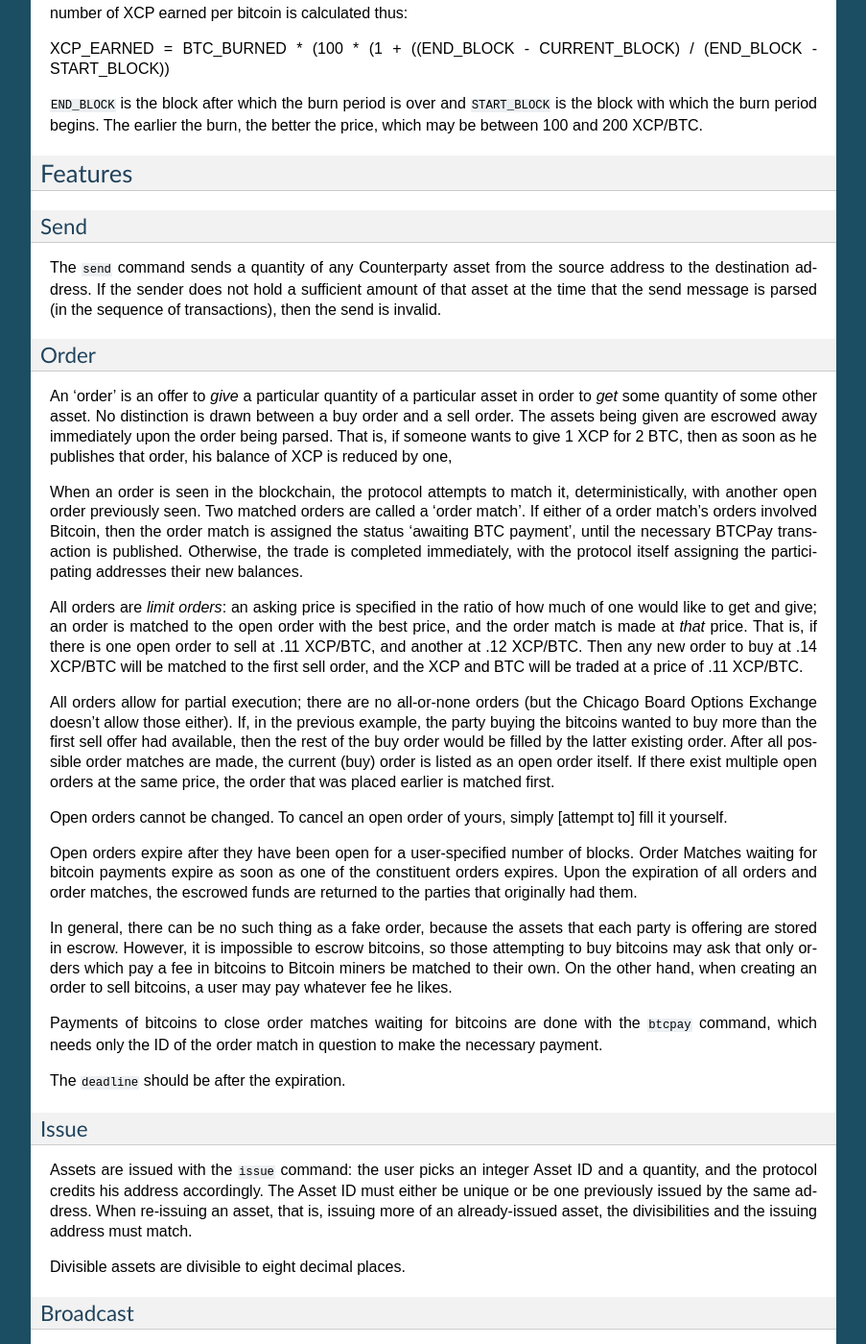
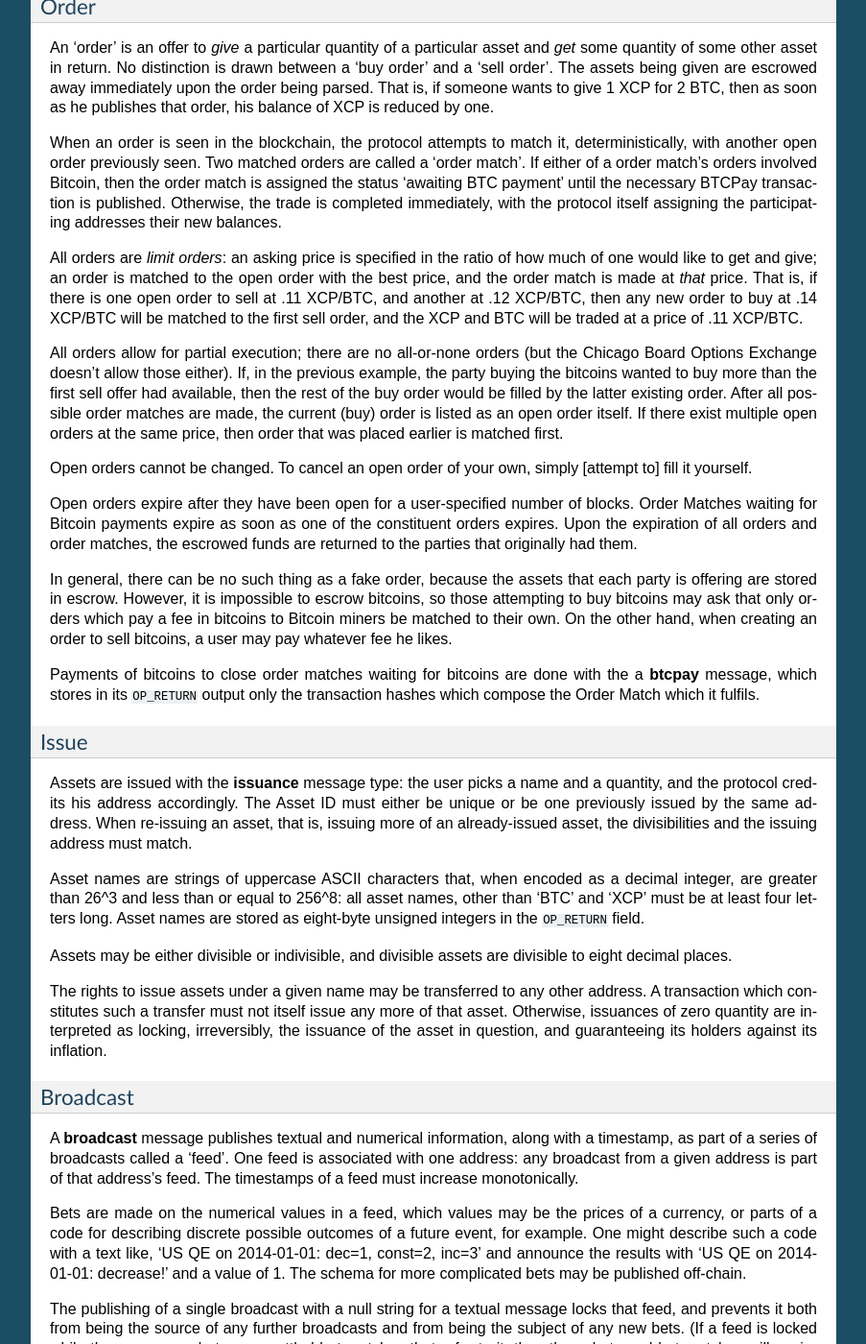
Before and after one commit to CounterpartyXCP/counterparty-core, a Sphinx documentation site: the page built from docs/CounterpartySpec.rst, in a window 1280 px wide and 1400 px high, scrolled down 1342 px. Shown: the whole window at 96% size, without its empty margins (198-1101 px from the left). Built offline with Sphinx 7.4.7, drawn with Linux system fonts in a browser that asks for light colours; some of the changed text lies outside the part shown.

Commit message:
finished draft of protocol spec.; added some usage info.; rounding error

```diff
--- a/docs/CounterpartySpec.rst
+++ b/docs/CounterpartySpec.rst
@@ -16,15 +14,15 @@ specify which of his addresses he would like to use to make a given
 Counterparty transaction.
 
 The reference implementation is ``counterpartyd.py``, which is hosted at
-https://github.com/phantomphreak/Counterparty.
+https://github.com/PhantomPhreak/Counterparty.
 
 
-Protocol
---------
+Parsing
+-------
 
 Every Counterparty message has the following identifying features:
 * One source address
-* Zero or one destination addresses
+* One destination address
 * A quantity of bitcoins sent from the source to the destination, if it exists.
 * A fee, in bitcoins, paid to the bitcoin miners who include the transaction in
 a block.
@@ -32,38 +30,38 @@ a block.
 one alloted ``OP_RETURN`` output.
 
 For identification purposes, every Counterparty transaction’s ‘data’ field is
-prefixed by a common string, encoded in UTF‐8. In testing, this string is
-simply ‘TEST’. In the production version, this string will be longer, so that
-transactions with pseudo‐random data stored in the ``OP_RETURN`` field will be
-extremely unlikely to be mistaken as Counterparty transactions.
+prefixed by the string ‘CNTRPRTY’, encoded in UTF‐8. In testing, this string is
+simply ‘TEST’. This string is long enough that transactions with pseudo‐random
+data stored in the ``OP_RETURN`` field will be extremely unlikely to be
+mistaken for Counterparty transactions.
+
+Every Bitcoin transaction carrying a Counterparty transaction must have between
+one and three outputs: the destination output (optional), the data output
+(required), and the change output (optional), in that order. The change output
+has no importance to Counterparty.
+
+The existence of the destination output, and the significance of the size of
+the Bitcoin fee and the Bitcoins transacted, depend on the Counterparty
+message type, which is determined by the four bytes in the data field that
+immediately follow the identification prefix. The rest of the data has a
+formatting specific to the message type, described in the source code.
 
 Every Counterparty transaction must, moreover, have a unique and unambiguous
 source address: all of the inputs to a Bitcoin transaction which contains a
 Counterparty transaction must be the same—the unique source of the funds in the
 Bitcoin transaction is the source of the Counterparty transaction within.
 
-The destination address is simply the address of the first transaction output
-containing a valid Bitcoin address.
-
-The existence of the destination address, and the significance of the size of
-the Bitcoin fee and the Bitcoins transacted, depends on the Counterparty
-message type. The message type is determined by the four bytes in the data
-field that immediately follow the identification prefix. The rest of the data
-has a formatting specific to the message type.
+The source and destination of a Counterparty transaction are Bitcoin addresses,
+and any Bitcoin address may receive any Counterparty asset (and send it, if it
+owns any).
 
 All messages are parsed in order, one at a time, ignoring block boundaries for
 everything except for the expiration of orders and bets.
 
-Orders and Order Matches are identified by an ‘Order ID’ and a ‘Order Match
-ID’, respectively, which, in both cases, are a concatenation of hashes of the
-two transaction which compose them, in order of their appearance in the
-blockchain.
-
-A feed is identified by the address which publishes it.
-
 
 Message Types
-^^^^^^^^^^^^^
+-------------
+
 * Send
 * Order
 * BTCPay
@@ -74,28 +72,10 @@ Message Types
 * Burn
 
 
-Proof of Burn
--------------
-
-Balances in the currency native to Counterparty, ‘XCP’, will be initialised by
-‘burning’ bitcoins in miners’ fees during particular period of time using the
-``burn`` command, for which there is a corresponding message type. The number
-of XCP earned per bitcoin is calculated thus:
-
-XCP_EARNED = BTC_BURNED * (100 * (1 + ((END_BLOCK - CURRENT_BLOCK) / (END_BLOCK - START_BLOCK))
-
-``END_BLOCK`` is the block after which the burn period is over and
-``START_BLOCK`` is the block with which the burn period begins. The earlier the
-burn, the better the price, which may be between 100 and 200 XCP/BTC.
-
-
-Features
---------
-
 Send
 ^^^^
 
-The ``send`` command sends a quantity of any Counterparty asset from the source
+A **send** message sends a quantity of any Counterparty asset from the source
 address to the destination address. If the sender does not hold a sufficient
 amount of that asset at the time that the send message is parsed (in the
 sequence of transactions), then the send is invalid.
@@ -104,40 +84,42 @@ sequence of transactions), then the send is invalid.
 Order
 ^^^^^
 
-An ‘order’ is an offer to *give* a particular quantity of a particular asset in
-order to *get* some quantity of some other asset. No distinction is drawn
-between a buy order and a sell order. The assets being given are escrowed away
-immediately upon the order being parsed. That is, if someone wants to give 1
-XCP for 2 BTC, then as soon as he publishes that order, his balance of XCP is
-reduced by one,
+An ‘order’ is an offer to *give* a particular quantity of a particular asset
+and *get* some quantity of some other asset in return. No distinction is drawn
+between a ‘buy order’ and a ‘sell order’. The assets being given are escrowed
+away immediately upon the order being parsed. That is, if someone wants to give
+1 XCP for 2 BTC, then as soon as he publishes that order, his balance of XCP is
+reduced by one.
 
 When an order is seen in the blockchain, the protocol attempts to match it,
 deterministically, with another open order previously seen. Two matched orders
-are called a ‘order match’. If either of a order match’s orders involved Bitcoin, then the
-order match is assigned the status ‘awaiting BTC payment’, until the necessary BTCPay
-transaction is published. Otherwise, the trade is completed immediately, with
-the protocol itself assigning the participating addresses their new balances.
+are called a ‘order match’. If either of a order match’s orders involved
+Bitcoin, then the order match is assigned the status ‘awaiting BTC payment’
+until the necessary BTCPay transaction is published. Otherwise, the trade is
+completed immediately, with the protocol itself assigning the participating
+addresses their new balances.
 
 All orders are *limit orders*: an asking price is specified in the ratio of how
 much of one would like to get and give; an order is matched to the open order
-with the best price, and the order match is made at *that* price. That is, if there is
-one open order to sell at .11 XCP/BTC, and another at .12 XCP/BTC.  Then any
-new order to buy at .14 XCP/BTC will be matched to the first sell order, and
-the XCP and BTC will be traded at a price of .11 XCP/BTC.
+with the best price, and the order match is made at *that* price. That is, if
+there is one open order to sell at .11 XCP/BTC, and another at .12 XCP/BTC,
+then any new order to buy at .14 XCP/BTC will be matched to the first sell
+order, and the XCP and BTC will be traded at a price of .11 XCP/BTC.
 
 All orders allow for partial execution; there are no all‐or‐none orders (but
 the Chicago Board Options Exchange doesn’t allow those either). If, in the
 previous example, the party buying the bitcoins wanted to buy more than the
 first sell offer had available, then the rest of the buy order would be filled
-by the latter existing order. After all possible order matches are made, the current
-(buy) order is listed as an open order itself. If there exist multiple open
-orders at the same price, the order that was placed earlier is matched first.
+by the latter existing order. After all possible order matches are made, the
+current (buy) order is listed as an open order itself. If there exist multiple
+open orders at the same price, then order that was placed earlier is matched
+first.
 
-Open orders cannot be changed. To cancel an open order of yours, simply
+Open orders cannot be changed. To cancel an open order of your own, simply
 [attempt to] fill it yourself.
 
 Open orders expire after they have been open for a user‐specified number of
-blocks. Order Matches waiting for bitcoin payments expire as soon as one of the
+blocks. Order Matches waiting for Bitcoin payments expire as soon as one of the
 constituent orders expires. Upon the expiration of all orders and order matches, the
 escrowed funds are returned to the parties that originally had them.
 
@@ -148,39 +130,50 @@ which pay a fee in bitcoins to Bitcoin miners be matched to their own. On the
 other hand, when creating an order to sell bitcoins, a user may pay whatever
 fee he likes.
 
-Payments of bitcoins to close order matches waiting for bitcoins are done with the
-``btcpay`` command, which needs only the ID of the order match in question to make the
-necessary payment.
-
-The ``deadline`` should be after the expiration.
+Payments of bitcoins to close order matches waiting for bitcoins are done with
+the a **btcpay** message, which stores in its ``OP_RETURN`` output only the
+transaction hashes which compose the Order Match which it fulfils.
 
 
 Issue
 ^^^^^
 
-Assets are issued with the ``issue`` command: the user picks an integer Asset
-ID and a quantity, and the protocol credits his address accordingly. The Asset
-ID must either be unique or be one previously issued by the same address. When
+Assets are issued with the **issuance** message type: the user picks a name and
+a quantity, and the protocol credits his address accordingly. The Asset ID must
+either be unique or be one previously issued by the same address.  When
 re‐issuing an asset, that is, issuing more of an already‐issued asset, the
 divisibilities and the issuing address must match.
 
-Divisible assets are divisible to eight decimal places.
+Asset names are strings of uppercase ASCII characters that, when encoded as a
+decimal integer, are greater than 26^3 and less than or equal to 256^8: all
+asset names, other than ‘BTC’ and ‘XCP’ must be at least four letters long.
+Asset names are stored as eight‐byte unsigned integers in the ``OP_RETURN``
+field.
+
+Assets may be either divisible or indivisible, and divisible assets are
+divisible to eight decimal places.
+
+The rights to issue assets under a given name may be transferred to any other
+address. A transaction which constitutes such a transfer must not itself issue
+any more of that asset. Otherwise, issuances of zero quantity are interpreted
+as locking, irreversibly, the issuance of the asset in question, and
+guaranteeing its holders against its inflation.
 
 
 Broadcast
 ^^^^^^^^^
 
-The ``broadcast`` command publishes textual and numerical information, along
-with a timestamp, as part of a series called a ‘feed’. One feed is associated
-with one address: any broadcast from a given address is part of that address’s
-feed.
+A **broadcast** message publishes textual and numerical information, along
+with a timestamp, as part of a series of broadcasts called a ‘feed’. One feed
+is associated with one address: any broadcast from a given address is part of
+that address’s feed. The timestamps of a feed must increase monotonically.
 
-Bets are made on the sequence of numerical values in a feed, which values may
-be the prices of a currency, or parts of a code for describing discrete
-possible outcomes of a future event, for example. One might describe such a
-code with something like, ``--text='US QE on 2014-01-01: dec=1, const=2, inc=3'``
-and announce the results with ``--text='US QE on 2014-01-01: decrease!'
---value=1``. The schema for more complicated bets may be published off‐chain.
+Bets are made on the numerical values in a feed, which values may be the prices
+of a currency, or parts of a code for describing discrete possible outcomes of
+a future event, for example. One might describe such a code with a text like,
+‘US QE on 2014-01-01: dec=1, const=2, inc=3’ and announce the results with ‘US
+QE on 2014-01-01: decrease!’ and a value of 1. The schema for more complicated
+bets may be published off‐chain.
 
 The publishing of a single broadcast with a null string for a textual message
 locks that feed, and prevents it both from being the source of any further
@@ -188,11 +181,46 @@ broadcasts and from being the subject of any new bets. (If a feed is locked
 while there are open bets or unsettled bet matches that refer to it, then those
 bets and bet matches will expire harmlessly.)
 
+A feed is identified by the address which publishes it.
+
 
 Bet
 ^^^
 
-* 0 is not a valid target value.
+There are (currently) two kinds of **bets**. The first is a wager that the
+value of a particular feed will be equal (or not equal) to a certain value —
+the *target value* — at the *deadline*. The second is a contract for difference
+with a definite settlement date. Both simple Equal/NotEqual Bets and Bull/Bear
+CFDs have their wagers put in escrow upon being matched, and they are settled
+when the feed that they rely on passes the deadline. CFDs, actually, may be
+force‐liquidated before then if the feed value moves so much that the escrow is
+exhausted.
+
+CFDs may be leveraged, and their leverage level is specified with 5040 equal to
+the unit and stored as an integer: a leverage level of 5040 means that the
+wager should be leveraged 1:1; a level of 10080 means that a one‐point increase
+in the value of a feed entails a two‐point increase (decrease) in the value of
+the contract for the bull (bear).
+
+CFDs have no target value and Equal/NotEqual Bets cannot be leveraged. However,
+for two Bets to be matched, their leverage levels, deadlines and target values
+must be identical. Otherwise, they are matched the same way that orders are,
+except a Bet’s *odds* are the multiplicative inverse of an order’s price
+(odds = wager/counterwager): each Bet is matched, if possible, to the open
+Bet with the highest odds, as much as possible.
+
+0 is not a valid target value, and Bet Matches (contracts) are not affected by
+broadcasts with a null value.
+
+Bets cannot have a deadline later that the timestamp of the last broadcast of
+the feed that they refer to.
+
+Bets expire the same way that orders do, i.e. after a particular number of
+blocks. Bet Matches expire 2016 blocks after a block is seen with a block timestamp
+after its deadline.
+
+Open bets cannot be changed. To cancel an open bet of your own, simply [attempt
+to] fill it yourself.
 
 
 Dividend
@@ -200,18 +228,23 @@ Dividend
 
 A dividend payment is a payment of some quantity of XCP to every holder of a
 given asset in proportion to the size of their holdings. Dividend‐yielding
-assets may be either divisible or indivisible. The dividend payment need not be
-made from the address which first issued the shares (indivisible assets).
+assets may be either divisible or indivisible. A dividend payment to any asset
+may originate from any address.
 
 
-Watch
-^^^^^
+Burn
+^^^^
 
-The ``watch`` command prints out tables of open orders, open bets, and order matches
-currently waiting for bitcoin payments from one of your addresses.
+Balances in Counterparty’s native currency, ‘XCP’, will be initialised by
+‘burning’ bitcoins in miners’ fees during a particular period of time using the
+a **burn** message type. The number of XCP earned per bitcoin is calculated
+thus:
 
+XCP_EARNED = BTC_BURNED * (100 * (1 + ((END_BLOCK - CURRENT_BLOCK) / (END_BLOCK - START_BLOCK))
 
-Acknowledgements
-----------------
-* cityglut@bitmessage.ch
-* xnova@bitmessage.ch
+``END_BLOCK`` is the block after which the burn period is over and
+``START_BLOCK`` is the block with which the burn period begins. The earlier the
+burn, the better the price, which may be between 100 and 200 XCP/BTC.
+
+Burn messages have precisely the string ‘ProofOfBurn’ stored in the
+``OP_RETURN`` output.
```
Also changed, not shown: other parts of docs/CounterpartySpec.rst (+3 -5 lines), counterpartyd.py (+64 -68 lines), docs/Usage.rst (added, +37 -0 lines), docs/index.rst (+5 -3 lines), test.py (+8 -7 lines), 8 other files.
